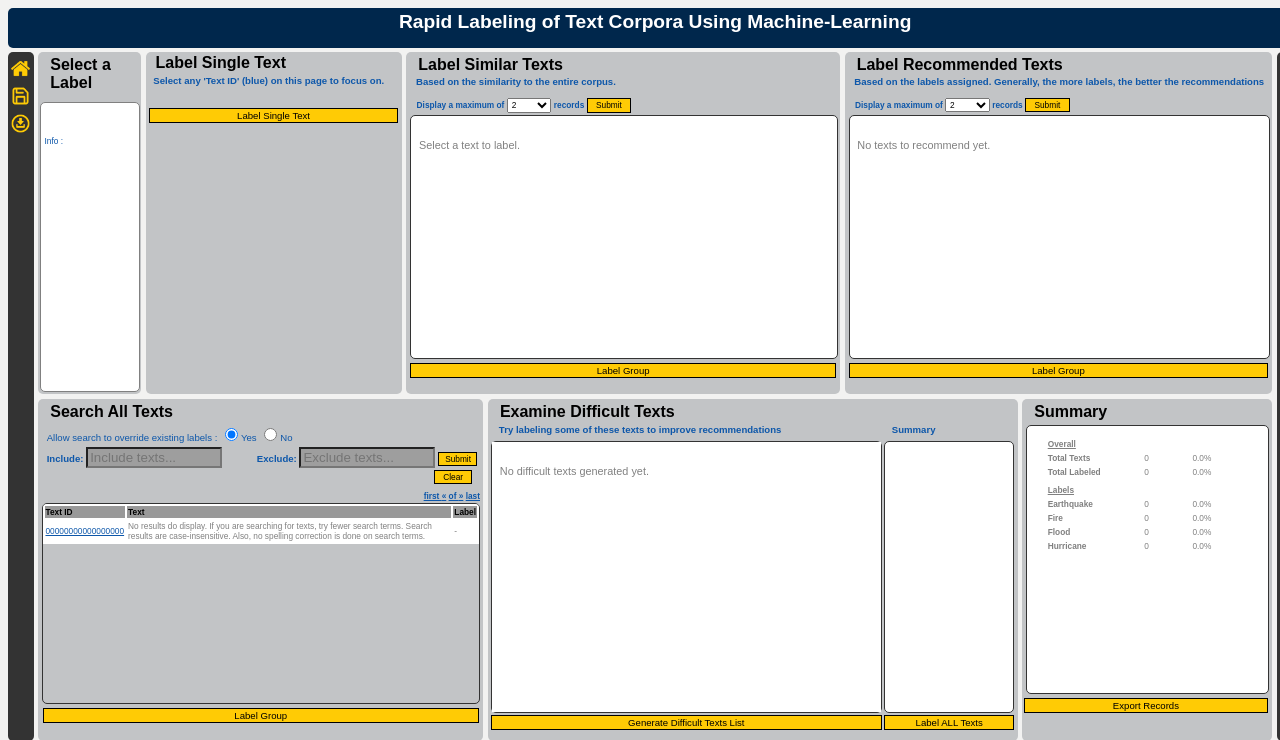
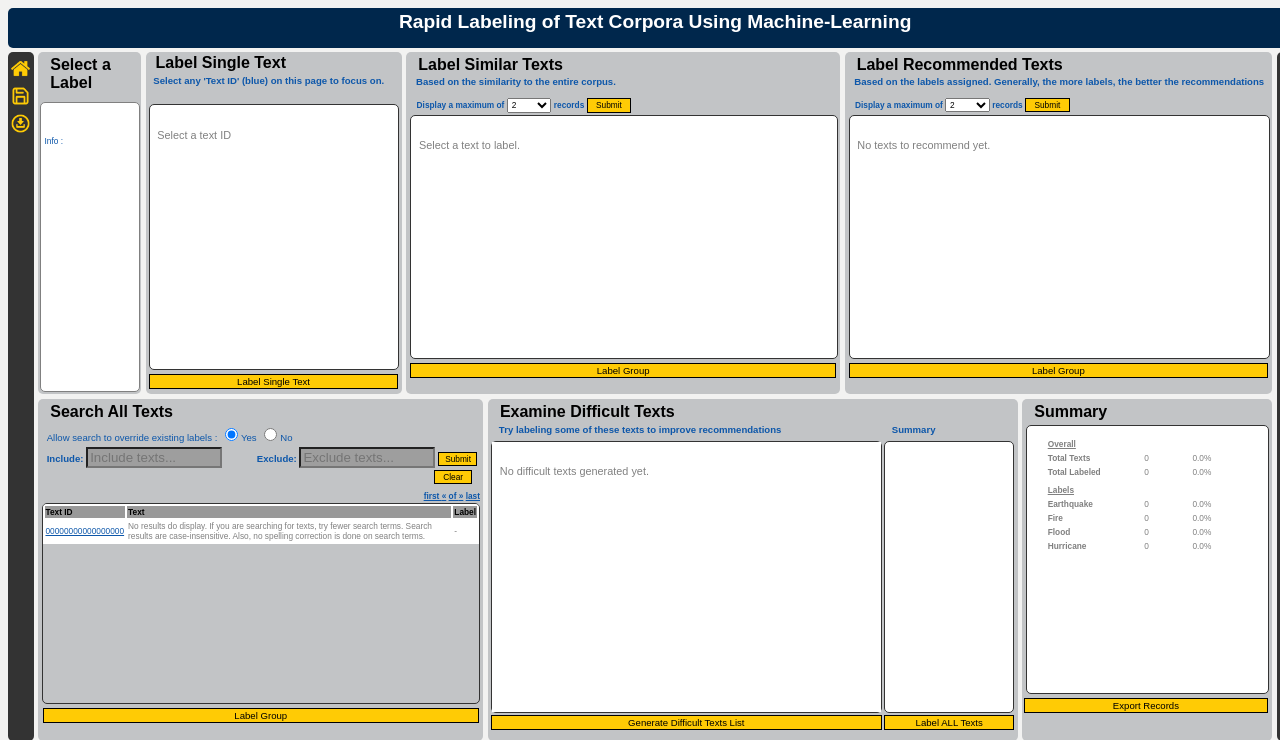
Before and after one commit to Tak-Man/ML-rapid-text-labeling-app, a Flask app: template templates/text_labeling_1.html in a window 1280 px wide. Shown: the top 740 px of the page. Run offline with Flask 2, Linux system fonts and the light colour scheme; the template is opened without the code that fills it, so the values that code supplies are empty; grey boxes are pictures that could not be loaded.

Commit message:
Still trying to fix Heroku error

```diff
--- a/main.py
+++ b/main.py
@@ -529,7 +529,7 @@ def text_labeling():
 
     app_section = request.args.get("app_section", None)
     selected_text_id = request.args.get("selected_text_id", None)
-    selected_text = request.args.get("selected_text", None)
+    selected_text = [text["text"] for text in config.TEXTS_LIST_FULL[0] if text["id"] == selected_text_id]
     label_selected = request.args.get("label_selected", None)
     page_number = int(request.args.get("page_number", None))
     initialize_flags = request.args.get("initialize_flags", None)
@@ -574,7 +574,7 @@ def text_labeling():
 
     return render_template(config.HTML_CONFIG_TEMPLATE[0],
                            selected_text_id=selected_text_id,
-                           # selected_text=selected_text,
+                           selected_text=selected_text,
                            label_selected=label_selected,
                            info_message="Text selected",
                            search_message=config.SEARCH_MESSAGE[0],
@@ -644,7 +644,7 @@ def single_text():
     config.CONFIRM_LABEL_ALL_TEXTS_COUNTS.append(0)
 
     new_id = request.form["selected_text_id"]
-    # new_text = request.form["selected_text"]
+    new_text = [text["text"] for text in config.TEXTS_LIST_FULL[0] if text["id"] == new_id]
     page_number = int(request.form["page_number"])
     new_label = request.form["selected_label_single"]
     info_message = ""
@@ -670,7 +670,7 @@ def single_text():
 
         return render_template(config.HTML_CONFIG_TEMPLATE[0],
                                selected_text_id=new_id,
-                               # selected_text=new_text,
+                               selected_text=new_text,
                                info_message=info_message,
                                search_message=config.SEARCH_MESSAGE[0],
                                search_results_length=config.SEARCH_RESULT_LENGTH[0],
@@ -690,8 +690,6 @@ def single_text():
                                initialize_flags=config.INITIALIZE_FLAGS[0],
                                search_exclude_already_labeled=config.SEARCH_EXCLUDE_ALREADY_LABELED[0])
     else:
-        new_text = [text["text"] for text in config.TEXTS_LIST_FULL[0] if text["id"] == new_id]
-        print("new_text :", new_text)
         new_obj = {"id": new_id, "text": new_text, "label": new_label}
 
         utils.update_texts_list_by_id(texts_list=config.TEXTS_LIST_FULL[0],
@@ -1389,7 +1387,7 @@ def label_selected():
 
     label_selected = request.args.get("label_selected")
     selected_text_id = request.args.get("selected_text_id")
-    selected_text = request.args.get("selected_text")
+    selected_text = [text["text"] for text in config.TEXTS_LIST_FULL[0] if text["id"] == selected_text_id]
     page_number = int(request.args.get("page_number"))
 
     click_record, guid = utils.generate_click_record(click_location="label",
@@ -1437,7 +1435,7 @@ def label_selected():
 
     return render_template(config.HTML_CONFIG_TEMPLATE[0],
                            selected_text_id=selected_text_id,
-                           # selected_text=selected_text,
+                           selected_text=selected_text,
                            label_selected=label_selected,
                            info_message=info_message,
                            search_message=config.SEARCH_MESSAGE[0],
@@ -1528,7 +1526,7 @@ def set_group_1_record_limit():
 
     page_number = int(request.form.get("page_number", None))
     selected_text_id = request.form.get("selected_text_id", None)
-    selected_text = request.form.get("selected_text", None)
+    selected_text = [text["text"] for text in config.TEXTS_LIST_FULL[0] if text["id"] == selected_text_id]
     label_selected = request.form.get("label_selected", None)
     table_limit = int(request.form.get("group1_table_limit", None))
 
@@ -1568,7 +1566,7 @@ def set_group_1_record_limit():
 
     return render_template(config.HTML_CONFIG_TEMPLATE[0],
                            selected_text_id=selected_text_id,
-                           # selected_text=selected_text,
+                           selected_text=selected_text,
                            label_selected=label_selected,
                            info_message=info_message,
                            search_message=config.SEARCH_MESSAGE[0],
@@ -1598,7 +1596,7 @@ def set_group_2_record_limit():
 
     page_number = int(request.form.get("page_number", None))
     selected_text_id = request.form.get("selected_text_id", None)
-    selected_text = request.form.get("selected_text", None)
+    selected_text = [text["text"] for text in config.TEXTS_LIST_FULL[0] if text["id"] == selected_text_id]
     label_selected = request.form.get("label_selected", None)
     table_limit = int(request.form.get("group2_table_limit", None))
 
@@ -1631,7 +1629,7 @@ def set_group_2_record_limit():
 
     return render_template(config.HTML_CONFIG_TEMPLATE[0],
                            selected_text_id=selected_text_id,
-                           # selected_text=selected_text,
+                           selected_text=selected_text,
                            label_selected=label_selected,
                            info_message=info_message,
                            search_message=config.SEARCH_MESSAGE[0],
@@ -1661,7 +1659,7 @@ def search_all_texts():
 
     page_number = int(request.form.get("page_number", None))
     selected_text_id = request.form.get("selected_text_id", None)
-    selected_text = request.form.get("selected_text", None)
+    selected_text = [text["text"] for text in config.TEXTS_LIST_FULL[0] if text["id"] == selected_text_id]
     label_selected = request.form.get("label_selected", None)
     include_search_term = request.form.get("include_search_term", None)
     exclude_search_term = request.form.get("exclude_search_term", None)
@@ -1719,7 +1717,7 @@ def search_all_texts():
 
             return render_template(config.HTML_CONFIG_TEMPLATE[0],
                                    selected_text_id=selected_text_id,
-                                   # selected_text=selected_text,
+                                   selected_text=selected_text,
                                    label_selected=label_selected,
                                    info_message=info_message,
                                    search_message=config.SEARCH_MESSAGE[0],
@@ -1758,7 +1756,7 @@ def search_all_texts():
 
             return render_template(config.HTML_CONFIG_TEMPLATE[0],
                                    selected_text_id=selected_text_id,
-                                   # selected_text=selected_text,
+                                   selected_text=selected_text,
                                    label_selected=label_selected,
                                    info_message=info_message,
                                    search_message=config.SEARCH_MESSAGE[0],
@@ -1786,7 +1784,7 @@ def search_all_texts():
 
         return render_template(config.HTML_CONFIG_TEMPLATE[0],
                                selected_text_id=selected_text_id,
-                               # selected_text=selected_text,
+                               selected_text=selected_text,
                                label_selected=label_selected,
                                info_message=info_message,
                                search_message=config.SEARCH_MESSAGE[0],
@@ -1816,7 +1814,7 @@ def grouped_search_texts():
 
     page_number = int(request.form["page_number"])
     new_id = request.form["selected_text_id"]
-    # new_text = request.form["selected_text"]
+    new_text = [text["text"] for text in config.TEXTS_LIST_FULL[0] if text["id"] == new_id]
     # search_results_length = request.form["search_results_length"]
     selected_label_search_texts = request.form["selected_label_search_texts"]
     info_message = ""
@@ -1837,7 +1835,7 @@ def grouped_search_texts():
 
         return render_template(config.HTML_CONFIG_TEMPLATE[0],
                                selected_text_id=new_id,
-                               # selected_text=new_text,
+                               selected_text=new_text,
                                info_message=info_message,
                                search_message=config.SEARCH_MESSAGE[0],
                                search_results_length=config.SEARCH_RESULT_LENGTH[0],
@@ -1947,7 +1945,7 @@ def clear_search_all_texts():
     config.CONFIRM_LABEL_ALL_TEXTS_COUNTS.append(0)
 
     selected_text_id = request.form.get("selected_text_id", None)
-    selected_text = request.form.get("selected_text", None)
+    selected_text = [text["text"] for text in config.TEXTS_LIST_FULL[0] if text["id"] == selected_text_id]
     label_selected = request.form.get("label_selected", None)
     info_message = "Search cleared"
 
@@ -1974,7 +1972,7 @@ def clear_search_all_texts():
 
     return render_template(config.HTML_CONFIG_TEMPLATE[0],
                            selected_text_id=selected_text_id,
-                           # selected_text=selected_text,
+                           selected_text=selected_text,
                            label_selected=label_selected,
                            info_message=info_message,
                            search_message=config.SEARCH_MESSAGE[0],
--- a/templates/text_labeling_1.html
+++ b/templates/text_labeling_1.html
@@ -91,14 +91,12 @@
                            onclick="window.location.href='{{ url_for('label_selected',
                                                                       label_selected=dataset_label,
                                                                       selected_text_id=selected_text_id,
-                                                                      selected_text=selected_text,
                                                                       page_number=page_number) }}'" checked>
                     {% else %}
                     <input type="radio" id="{{ id_str }}" name="assigned_label" value="{{ dataset_label }}"
                            onclick="window.location.href='{{ url_for('label_selected',
                                                                       label_selected=dataset_label,
                                                                       selected_text_id=selected_text_id,
-                                                                      selected_text=selected_text,
                                                                       page_number=page_number) }}'">
                     {% endif %}
                     <label for="{{ id_str }}">{{ dataset_label }}</label><br/>
@@ -116,7 +114,6 @@
                            onclick="window.location.href='{{ url_for('label_selected',
                                                                       label_selected=dataset_label,
                                                                       selected_text_id=selected_text_id,
-                                                                      selected_text=selected_text,
                                                                       page_number=page_number) }}'">
                     <label for="{{ id_str }}" >{{ dataset_label }}</label><br/>
 <!--                    {{ id_str | safe }}-->
@@ -125,7 +122,6 @@
                     {% endif %}
                     <br/>
                     <input name="selected_text_id" type="hidden" value="{{ selected_text_id }}">
-                    <input name="selected_text" type="hidden" value="{{ selected_text }}">
                     <input name="page_number" type="hidden" value="{{ page_number }}">
 
                     <div id="labelMessage"><p>Info : {{ info_message }}</p></div>
@@ -138,16 +134,10 @@
             <p class="subHeading">Select any 'Text ID' (blue) on this page to focus on.</p>
 <!--            <form id="currentText" action="{{ url_for('single_text') }}" method="POST"></form>-->
             <div id="currentText">
-                {% if texts_list %}
-                    {% if selected_text_id != 'None' %}
-                        {% for text_record in texts_list %}
-                            {% if text_record['id'] == selected_text_id %}
-                            <div id="currentTextBody"><br/><p>{{ text_record['text'] }}</p></div>
-                            {% endif %}
-                        {% endfor %}
-                    {% else %}
-                        <div id="currentTextBody"><br/><p>Select a text ID</p></div>
-                    {% endif %}
+                {% if selected_text %}
+                <div id="currentTextBody"><br/><p>{{ selected_text }}</p></div>
+                {% else %}
+                <div id="currentTextBody"><br/><p>Select a text ID</p></div>
                 {% endif %}
                 <div id="divLabelButtonSingle" title="This single text will be assigned the label selected">
                     <form id="formLabelButtonSingle" action="{{ url_for('single_text') }}" method="POST">
@@ -214,7 +204,6 @@
                                             <a methods="POST"
                                                href="{{ url_for('text_labeling',
                                                                  selected_text_id=text_group_record_1['id'],
-                                                                 selected_text=text_group_record_1['text'],
                                                                  label_selected=label_selected,
                                                                  page_number=page_number,
                                                                  app_section='similar_texts') }}">
@@ -310,7 +299,6 @@
                                             <a methods="POST"
                                                href="{{ url_for('text_labeling',
                                                                  selected_text_id=text_group_record_2['id'],
-                                                                 selected_text=text_group_record_2['text'],
                                                                  label_selected=label_selected,
                                                                  page_number=page_number,
                                                                  app_section='recommended_texts') }}">
@@ -458,13 +446,9 @@
                                 <a methods="POST"
                                    href="{{ url_for('text_labeling',
                                                     selected_text_id=text_record['id'],
-                                                    selected_text=text_record['text'],
                                                     label_selected=label_selected,
                                                     info_message='',
                                                     page_number=page_number,
-                                                    texts_list=texts_list,
-                                                    texts_group_1=texts_group_1,
-                                                    texts_group_2=[],
                                                     app_section='all_texts') }}">
                                     <input name="page_number" type="hidden" value="{{ page_number }}">
                                     {{ text_record['id'] }}
@@ -552,7 +536,6 @@
                                                 <a methods="POST"
                                                    href="{{ url_for('text_labeling',
                                                                      selected_text_id=text_group_record_3['id'],
-                                                                     selected_text=text_group_record_3['text'],
                                                                      label_selected=label_selected,
                                                                      page_number=page_number,
                                                                      app_section='difficult_texts') }}">
```
Also changed, not shown: templates/text_labeling_2.html (+3 -17 lines).
